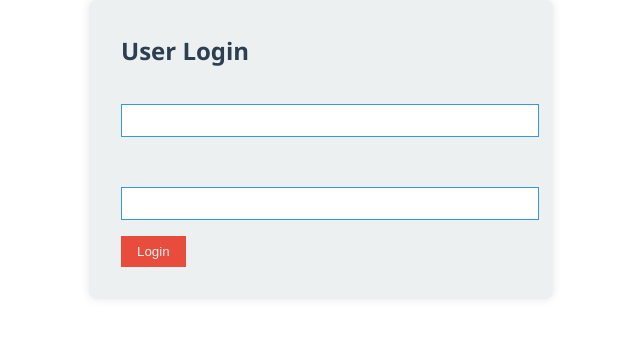
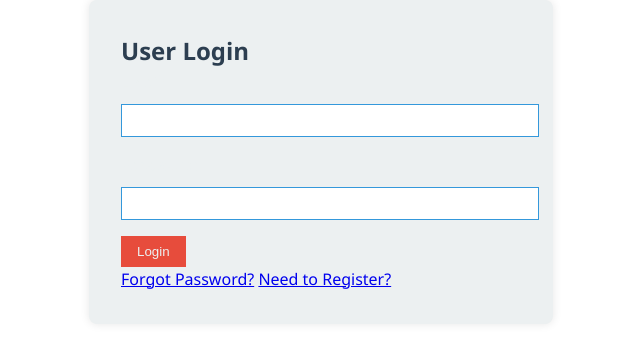
Before and after one commit to abolton10/homeSite, a PHP site: page /login.php in a window 1280 px wide. Shown: the top 363 px of the page, without its empty margins (319-959 px from the left). Run offline with PHP 8.4, Linux system fonts and the light colour scheme.

Commit message:
Update login.php

```diff
--- a/login.php
+++ b/login.php
@@ -7,38 +7,34 @@ if ($_SERVER["REQUEST_METHOD"] == "POST") {
     $email = $_POST['email'];
     $password = $_POST['password'];
 
-    $stmt = $conn->prepare("SELECT * FROM users WHERE email = ? LIMIT 1");
-    $stmt->bind_param("s", $email);
-    $stmt->execute();
-    $result = $stmt->get_result();
-    $stmt->close();
+    $sql = "SELECT * FROM users WHERE email = '$email'";
+    $result = $conn->query($sql);
 
     if ($result->num_rows > 0) {
         $user = $result->fetch_assoc();
 
-        // Verify the password using password_verify
         if (password_verify($password, $user['password'])) {
             $_SESSION['user_id'] = $user['id'];
             $_SESSION['user_role'] = $user['role'];
 
             switch ($user['role']) {
                 case 'seller':
-                    header('Location: seller-dashboard.php'); //a dummy file
+                    header('Location: seller_dashboard.php'); //dummy file
                     break;
                 case 'buyer':
-                    header('Location: buyer-dashboard.php');
+                    header('Location: buyer_dashboard.php');
                     break;
                 case 'admin':
-                    header('Location: admin-dashboard.php');//a dummy file
+                    header('Location: admin_dashboard.php'); //dummy file
                     break;
                 default:
                     break;
             }
         } else {
-            echo "Invalid email or password";
+            $loginMessage = "Invalid email or password";
         }
     } else {
-        echo "Invalid email or password";
+        $loginMessage = "Invalid email or password";
     }
 }
 
@@ -68,6 +64,13 @@ $conn->close();
 
             <button type="submit">Login</button>
         </form>
+
+            <a href="#">Forgot Password?</a>
+            <a href="index-hs.html">Need to Register?</a>
+
+        <?php if (!empty($loginMessage)) : ?>
+            <p class="login-message"><?php echo $loginMessage; ?></p>
+        <?php endif; ?>
     </div>
 
 </body>
```
